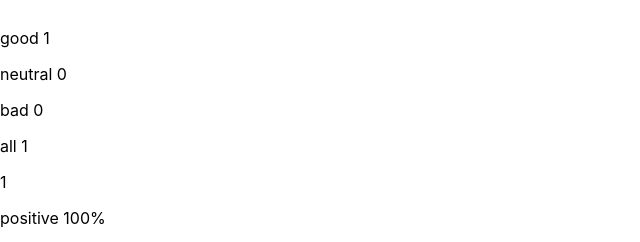
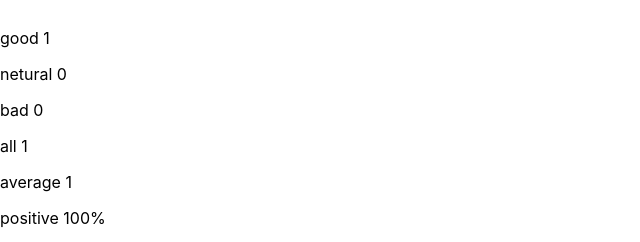
Before and after one commit to buildevol/learn-fullstack-open, a React (Create React App) app in the folder part1exercise/unicafe/: page / in a window 1280 px wide. Both pictures are taken after a click on the button "good". Shown: the part 158-400 px from the top of the page, without its empty margins (0-640 px from the left). Built offline with nearby package versions, Linux system fonts and the light colour scheme.

Commit message:
Added part 1 exercise 1.10

```diff
--- a/part1exercise/unicafe/src/index.js
+++ b/part1exercise/unicafe/src/index.js
@@ -6,6 +6,16 @@ const Button = ({ handleClick, text }) => {
   return (
     <>
       <button onClick={handleClick}>{text}</button>
+    </>
+  );
+};
+
+const Statistic = ({ text, value }) => {
+  return (
+    <>
+      <p>
+        {text} {value}
+      </p>
     </>
   );
 };
@@ -23,12 +33,15 @@ const Statistics = ({ good, neutral, bad }) => {
   return (
     <>
       <h1>Statistics</h1>
-      <p>good {good}</p>
-      <p>neutral {neutral}</p>
-      <p>bad {bad}</p>
-      <p>all {all} </p>
-      <p>{(good - bad) / all}</p>
-      <p>positive {(good / parseFloat(all)) * 100.0}%</p>
+      <Statistic text="good" value={good} />
+      <Statistic text="netural" value={neutral} />
+      <Statistic text="bad" value={bad} />
+      <Statistic text="all" value={all} />
+      <Statistic text="average" value={(good - bad) / all} />
+      <Statistic
+        text="positive"
+        value={(good / parseFloat(all)) * 100.0 + "%"}
+      />
     </>
   );
 };
```
